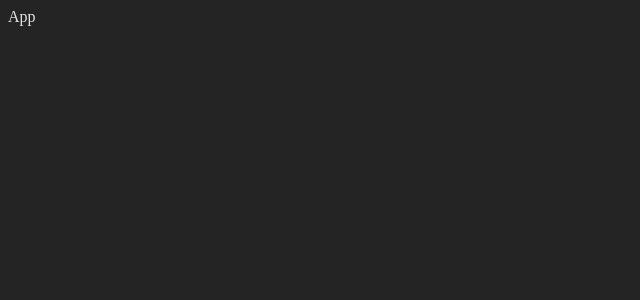
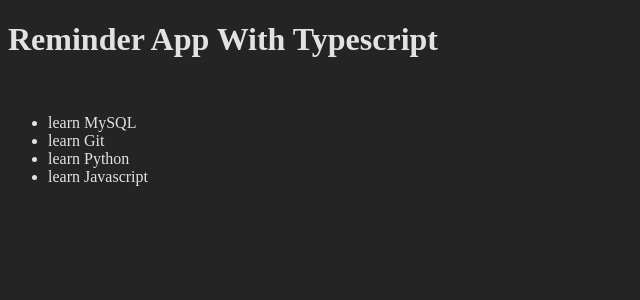
Before and after one commit to mostafa-meerzad/react-typescript-with-mosh, a React (Vite) app: page / in a window 1280 px wide. Shown: the top 300 px of the page, without its empty margins (0-640 px from the left). Built offline with nearby package versions, Linux system fonts and the light colour scheme.

Commit message:
create first React component with TS

```diff
--- a/src/App.tsx
+++ b/src/App.tsx
@@ -1,6 +1,22 @@
+import ReminderList from "./components/ReminderList";
+import Reminder from "./types/Reminder";
+
+
+const reminders: Reminder[] = [
+  {id:1, title:"learn MySQL"},
+  {id:1, title:"learn Git"},
+  {id:1, title:"learn Python"},
+  {id:1, title:"learn Javascript"},
+]
 const App = () => {
+
+
   return (
-    <div>App</div>
-  )
-}
-export default App
+    <main>
+      <h1>Reminder App With Typescript</h1>
+      <br />
+      <ReminderList items={reminders}/>
+    </main>
+  );
+};
+export default App;
--- /dev/null
+++ b/src/components/ReminderList.tsx
@@ -0,0 +1,18 @@
+import Reminder from "../types/Reminder";
+
+interface ReminderListProps {
+  items: Reminder[];
+}
+
+const ReminderList = ({ items }: ReminderListProps) => {
+  return (
+    <div>
+      <ul>
+        {items.map((item) => (
+          <li key={item.id}>{item.title}</li>
+        ))}
+      </ul>
+    </div>
+  );
+};
+export default ReminderList;
--- /dev/null
+++ b/src/types/Reminder.ts
@@ -0,0 +1,4 @@
+export default interface Reminder {
+  id: number;
+  title: string;
+}
```
